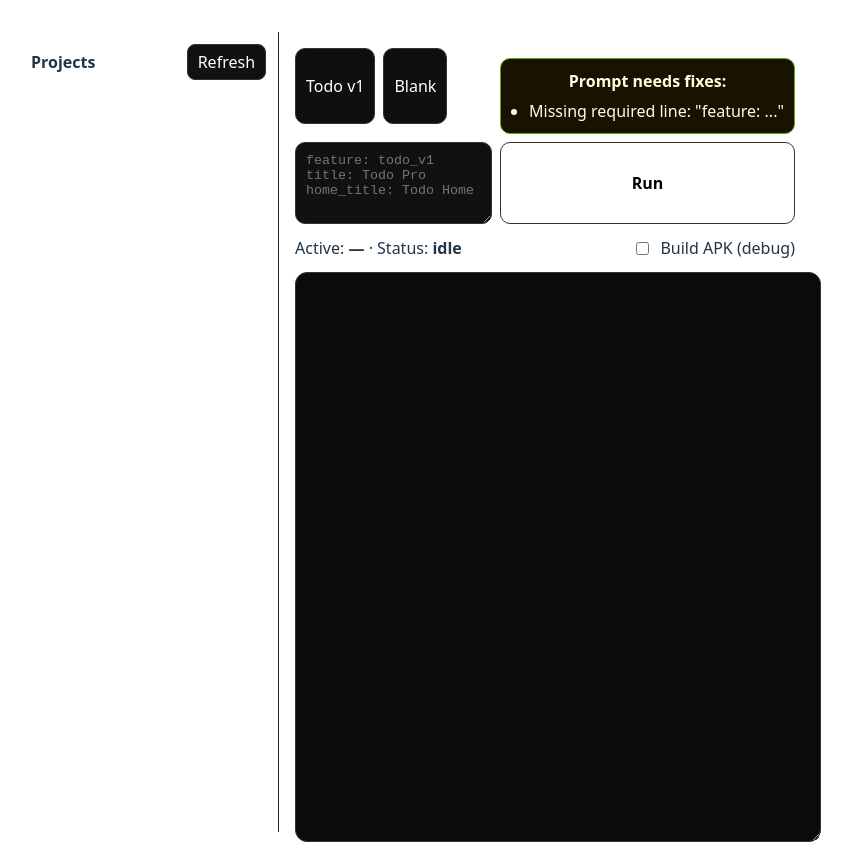
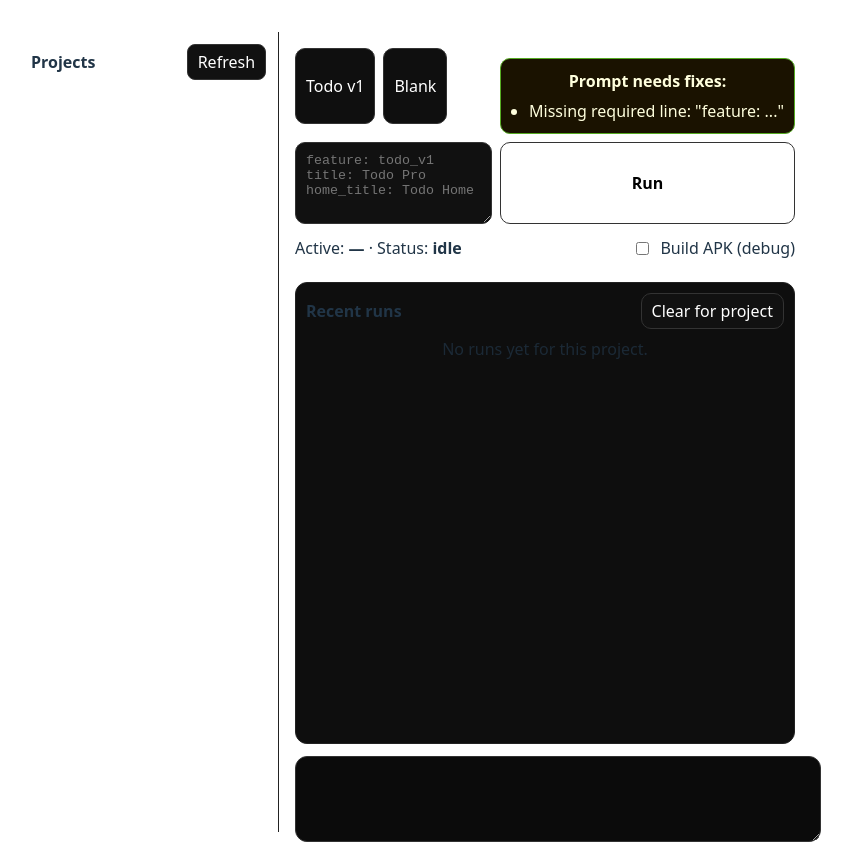
Before and after one commit to MartinWiederhold/Appbuilder, a React (Vite) app in the folder apps/desktop/: page / in a window 1280 px wide. Shown: the whole page, without its empty margins (225-1077 px from the left). Built offline with nearby package versions, Linux system fonts and the light colour scheme.

Commit message:
Add run history per project in desktop UI

```diff
--- a/apps/desktop/src/App.tsx
+++ b/apps/desktop/src/App.tsx
@@ -33,10 +33,54 @@ export default function App() {
 
 
   const promptErrors = useMemo(() => validatePrompt(prompt), [prompt]);
+
+  const [runs, setRuns] = useState<RunEntry[]>(() => loadRuns());
+
+
+  useEffect(() => {
+    saveRuns(runs);
+  }, [runs]);
 const PROMPT_TEMPLATES: Record<string, string> = {
     "Todo v1": "feature: todo_v1\ntitle: Todo Pro\nhome_title: Todo Home",
     "Blank": "feature: <feature_name>\ntitle: <App Title>\nhome_title: <Home Title>",
   };
+
+  type RunEntry = {
+    id: string;
+    ts: number;
+    project: string;
+    prompt: string;
+    buildApk: boolean;
+  };
+
+  const RUNS_KEY = "flutter_builder_runs_v1";
+
+  function loadRuns(): RunEntry[] {
+    try {
+      const raw = localStorage.getItem(RUNS_KEY);
+      if (!raw) return [];
+      const arr = JSON.parse(raw);
+      if (!Array.isArray(arr)) return [];
+      return arr.filter(Boolean);
+    } catch {
+      return [];
+    }
+  }
+
+  function saveRuns(runs: RunEntry[]) {
+    try {
+      localStorage.setItem(RUNS_KEY, JSON.stringify(runs.slice(0, 50)));
+    } catch {}
+  }
+
+  function formatTs(ts: number) {
+    try {
+      return new Date(ts).toLocaleString();
+    } catch {
+      return String(ts);
+    }
+  }
+
 
   function validatePrompt(p: string): string[] {
     const errs: string[] = [];
@@ -228,7 +272,42 @@ const [logs, setLogs] = useState<string[]>([]);
           </label>
         </div>
 
-        <textarea
+
+          <div data-testid="run-history" style={{ marginTop: 10, padding: 10, borderRadius: 12, border: "1px solid #222", background: "#0e0e0e" }}>
+            <div style={{ display: "flex", alignItems: "center", justifyContent: "space-between", marginBottom: 8 }}>
+              <div style={{ fontWeight: 600 }}>Recent runs</div>
+              <button
+                onClick={() => setRuns((prev) => prev.filter((r) => r.project !== project))}
+                style={{ padding: "6px 10px", borderRadius: 10, border: "1px solid #333", background: "#111", color: "#fff", cursor: "pointer" }}
+              >
+                Clear for project
+              </button>
+            </div>
+
+            {runs.filter((r) => r.project === project).slice(0, 5).length === 0 ? (
+              <div style={{ opacity: 0.7 }}>No runs yet for this project.</div>
+            ) : (
+              <div style={{ display: "flex", flexDirection: "column", gap: 8 }}>
+                {runs.filter((r) => r.project === project).slice(0, 5).map((r) => (
+                  <div key={r.id} style={{ display: "flex", gap: 10, alignItems: "center", justifyContent: "space-between", padding: 10, borderRadius: 12, border: "1px solid #222", background: "#0b0b0b" }}>
+                    <div style={{ display: "flex", flexDirection: "column", gap: 2 }}>
+                      <div style={{ fontSize: 12, opacity: 0.8 }}>{formatTs(r.ts)}</div>
+                      <div style={{ fontSize: 12, opacity: 0.9 }}>{r.buildApk ? "APK: on" : "APK: off"}</div>
+                    </div>
+                    <div style={{ display: "flex", gap: 8 }}>
+                      <button
+                        onClick={() => setPrompt(r.prompt)}
+                        style={{ padding: "8px 10px", borderRadius: 10, border: "1px solid #333", background: "#111", color: "#fff", cursor: "pointer" }}
+                      >
+                        Use prompt
+                      </button>
+                    </div>
+                  </div>
+                ))}
+              </div>
+            )}
+          </div>
+<textarea
           readOnly
           value={logText}
           style={{
```
